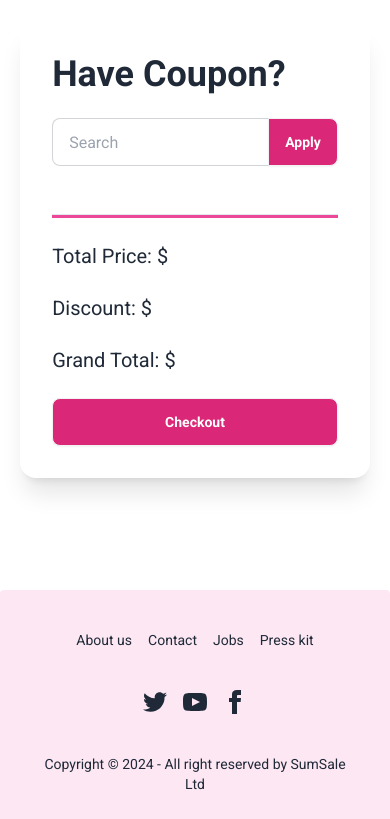
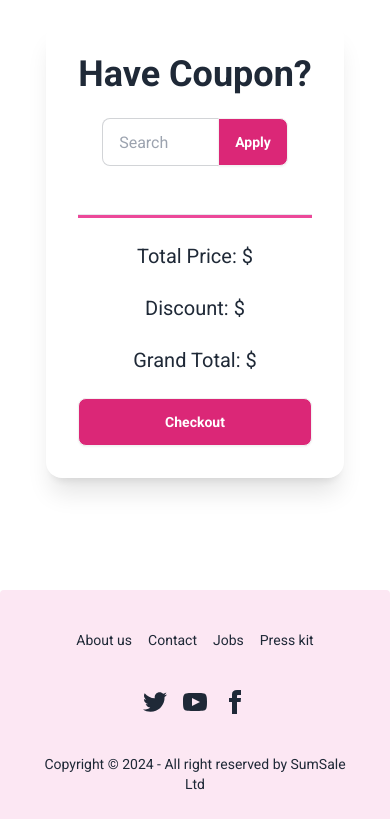
Before and after one commit to mdadnanshafiq/sumsale, a plain HTML site: page index.html in a window 390 px wide. Shown: the part 4888-5707 px from the top of the page. Drawn offline with nearby package versions, Linux system fonts and the light colour scheme.

Commit message:
cart fix

```diff
--- a/index.html
+++ b/index.html
@@ -36,7 +36,7 @@
                     class=" bg-pink-600 active:bg-pink-600 hover:bg-pink-600 text-white px-4 py-1 rounded-lg font-bold">SELL200</button>
             </div>
         </div>
-        <div class="lg:size-[30vw] md:size-[40vw]">
+        <div class="lg:size-[30vw] md:size-[35vw]">
             <img src="image/Summer 1.png" class="w-full" alt="">
         </div>
     </header>
@@ -273,13 +273,13 @@
 
         </section>
         <section class="sticky top-0 mx-auto">
-            <div class="card max-w-fit bg-base-100 shadow-xl my-28 p-8 flex flex-col justify-center items-start gap-6 mx-auto">
+            <div class="card lg:max-w-fit md:max-w-fit bg-base-100 shadow-xl my-28 p-8 flex flex-col justify-center items-center lg:items-start md:items-start gap-6 mx-auto">
                 <h2 class="text-4xl font-bold">Have Coupon?</h2>
                 <div>
                     <div class="join">
                         <div>
                             <div>
-                                <input class="input input-bordered join-item" placeholder="Search" />
+                                <input class="input input-bordered join-item w-[30vw] lg:w-auto md:w-auto" placeholder="Search" />
                             </div>
                         </div>
                         <div class="indicator ">
```
